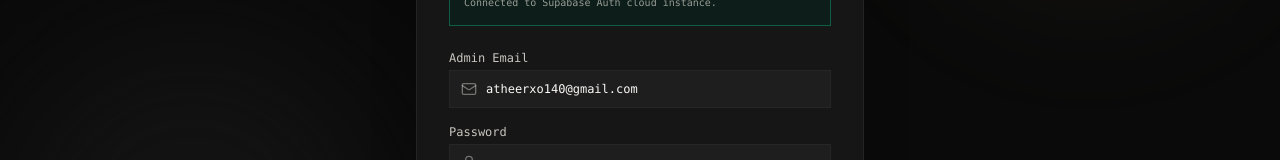
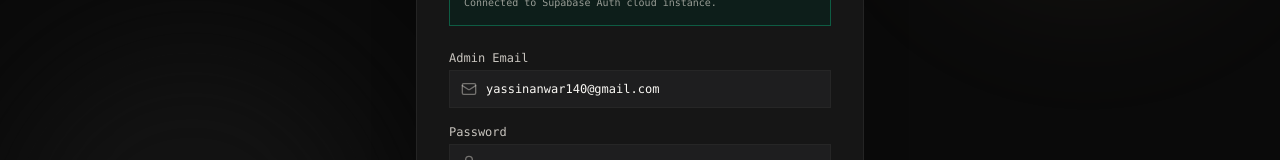
Before and after one commit to atheerxo140-beep/ATHEER-STORE, a Next.js app: page /admin/login in a window 1280 px wide. Shown: the part 373-533 px from the top of the page. Built offline with nearby package versions, Linux system fonts and the light colour scheme; no server answers.

Commit message:
feat(admin): sync default admin email in UI and credentials helper

```diff
--- a/src/app/admin/layout.tsx
+++ b/src/app/admin/layout.tsx
@@ -32,7 +32,7 @@ export default function AdminLayout({ children }: { children: React.ReactNode })
   const [showDbInfo, setShowDbInfo] = useState(false);
   const [supabaseStatus, setSupabaseStatus] = useState<{ configured: boolean }>({ configured: false });
   const [isVerifyingAuth, setIsVerifyingAuth] = useState(true);
-  const [adminEmail, setAdminEmail] = useState<string>('atheerxo140@gmail.com');
+  const [adminEmail, setAdminEmail] = useState<string>('yassinanwar140@gmail.com');
 
   // If on /admin/login, don't show the dashboard shell
   const isLoginPage = pathname === '/admin/login';
--- a/src/app/admin/login/page.tsx
+++ b/src/app/admin/login/page.tsx
@@ -23,7 +23,7 @@ export default function AdminLoginPage() {
   const { language, setLanguage, isRtl } = useLanguage();
   const isAr = language === 'ar';
 
-  const [email, setEmail] = useState('atheerxo140@gmail.com');
+  const [email, setEmail] = useState('yassinanwar140@gmail.com');
   const [password, setPassword] = useState('');
   const [loading, setLoading] = useState(false);
   const [errorMsg, setErrorMsg] = useState<string | null>(null);
--- a/src/lib/adminCredentials.ts
+++ b/src/lib/adminCredentials.ts
@@ -58,7 +58,7 @@ export function getAdminEmail(): string {
     }
   }
 
-  return 'atheerxo140@gmail.com';
+  return 'yassinanwar140@gmail.com';
 }
 
 /**
```
